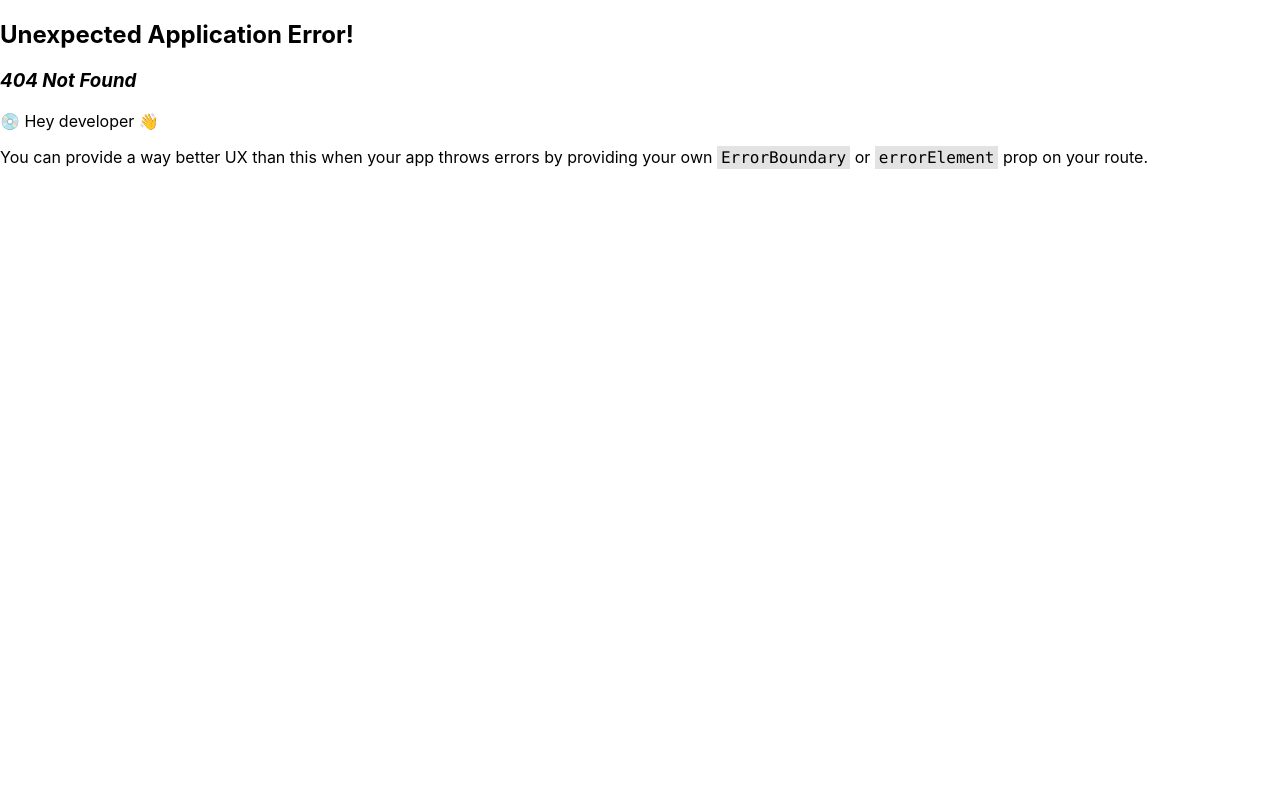
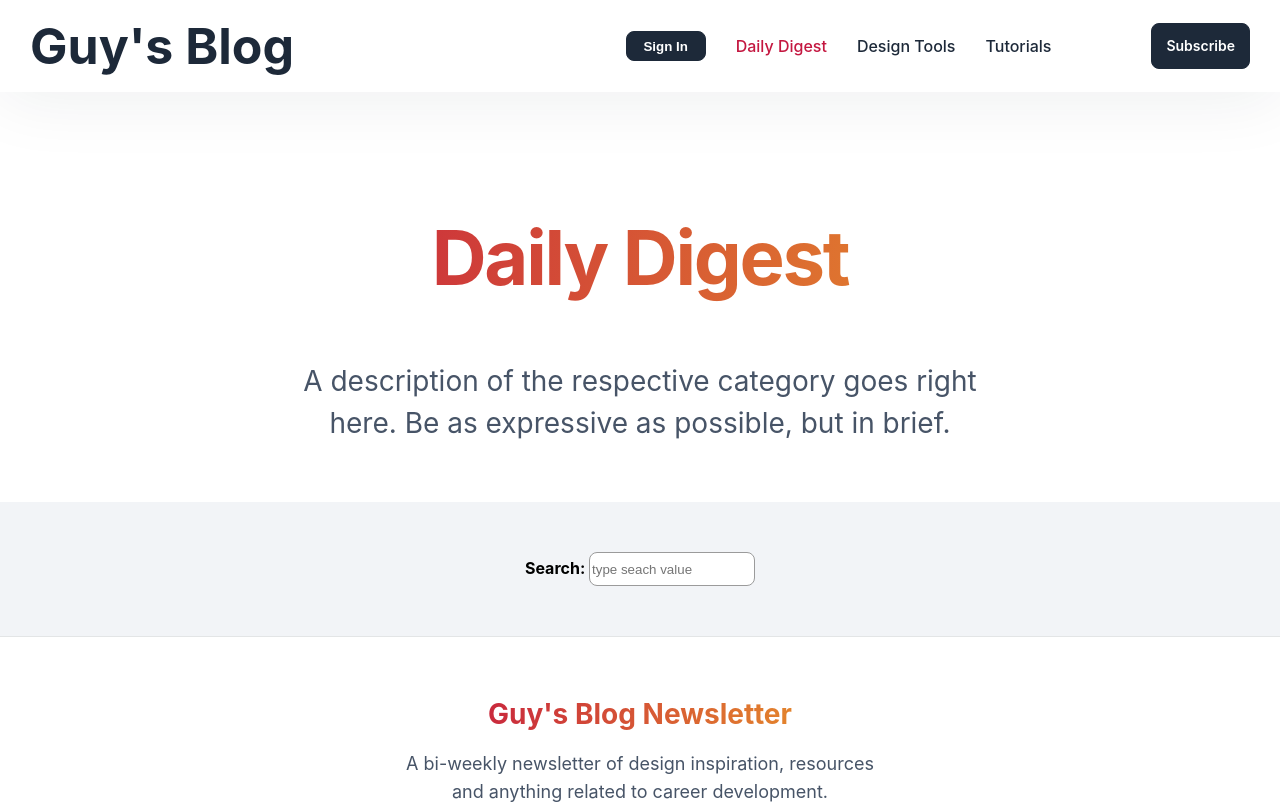
Before and after one commit to guynahon/guynahon-blog, a React (Create React App) app: page /subjects/dailydigest in a window 1280 px wide. Before the commit this address had no page. Shown: the top 804 px of the page. Built offline with nearby package versions, Linux system fonts and the light colour scheme.

Commit message:
edit the subject route from: /:subject to: /subjects/:subject in: Header.js, Navigation.js, routing.js and ViewAllButton.js

```diff
--- a/src/Components/Header.js
+++ b/src/Components/Header.js
@@ -31,19 +31,19 @@ export function Header () {
                 setPageParagraph("The only place you will find happiness!");
                 break;
 
-            case "/dailydigest":
+            case "/subjects/dailydigest":
                 setPageHeader("Daily Digest");
                 setPageParagraph("A description of the respective category goes right here." +
                     " Be as expressive as possible, but in brief.");
                 break;
 
-            case "/designtools":
+            case "/subjects/designtools":
                 setPageHeader("Design Tools");
                 setPageParagraph("A description of the respective category goes right here. " +
                     "Be as expressive as possible, but in brief.");
                 break;
 
-            case "/tutorials":
+            case "/subjects/tutorials":
                 setPageHeader("Tutorials");
                 setPageParagraph("A description of the respective category goes right here. " +
                     "Be as expressive as possible, but in brief.");
--- a/src/Components/ViewAllButton.js
+++ b/src/Components/ViewAllButton.js
@@ -3,7 +3,7 @@ import {Link} from "react-router-dom";
 import {scrollToTop} from "../helper-functions/scrollToTop";
 
 export function ViewAllButton({subject}) {
-    const route = `/${subject}`;
+    const route = `/subjects/${subject}`;
 
     return (
         <div className="view-all-block">
--- a/src/EveryPageComponents/Navigation.js
+++ b/src/EveryPageComponents/Navigation.js
@@ -18,9 +18,9 @@ export function Navigation() {
                 <div id="nav-buttons">
                     {/*if we signed in we will show "Hello "name" else the sign-in button*/}
                     {user ? `Hello, ${user.userName}` : <button className="sign-in-btn" onClick={signIn}>Sign In</button>}
-                    <NavLink to="/dailydigest" className="nav-tag">Daily Digest</NavLink>
-                    <NavLink to="/designtools" className="nav-tag">Design Tools</NavLink>
-                    <NavLink to="/tutorials" className="nav-tag">Tutorials</NavLink>
+                    <NavLink to="/subjects/dailydigest" className="nav-tag">Daily Digest</NavLink>
+                    <NavLink to="/subjects/designtools" className="nav-tag">Design Tools</NavLink>
+                    <NavLink to="/subjects/tutorials" className="nav-tag">Tutorials</NavLink>
                     {/*if we signed in we can now see the admin panel link*/}
                     {user && <NavLink to="/admin" className="nav-tag">Admin</NavLink>}
                 </div>
--- a/src/routing.js
+++ b/src/routing.js
@@ -17,7 +17,7 @@ export const router = createBrowserRouter([
                 element: <HomePage/>
             },
             {
-                path: "/:subject", // => /:subject when we learn it (for the navigation)
+                path: "/subjects/:subject", // => /:subject when we learn it (for the navigation)
                 element: <ArticleSubjectPage />,
             },
             {
```
